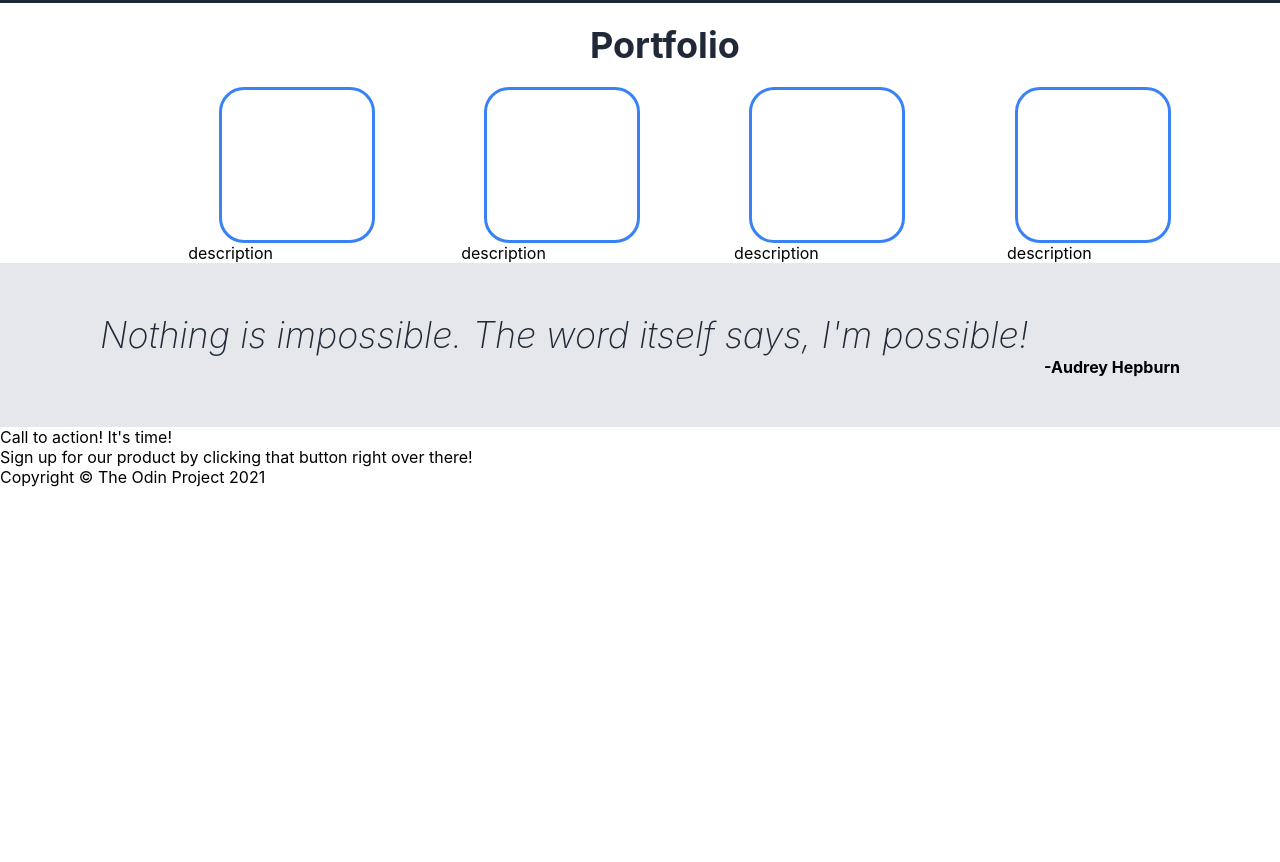
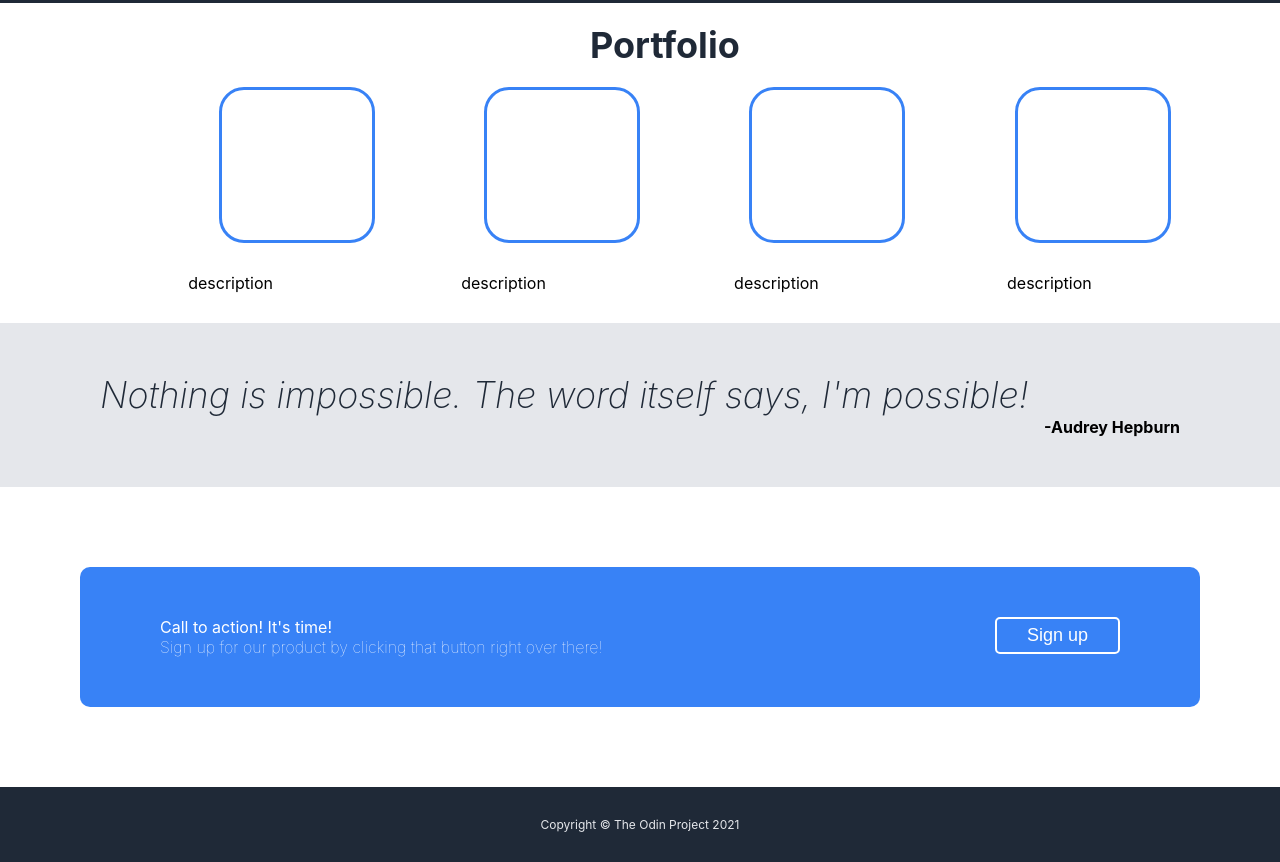
Before and after one commit to ba127c/landing-page, a plain HTML site: page index.html in a window 1280 px wide. Shown: the part 315-1177 px from the top of the page. Before the commit the page ends 802 px from the top, so only its background shows below. Drawn offline with Linux system fonts and the light colour scheme.

Commit message:
finish website mockup - finish basic project

```diff
--- a/index.html
+++ b/index.html
@@ -35,7 +35,7 @@
                     <p>We love cute designs.</p>
                 </div>
 
-                <button type="button">Sign up</button>
+                <button class="button">Sign up</button>
             </div>
 
             <div class="right-side">
@@ -83,13 +83,16 @@
     <div class=""></div>
 
     <div class="call-to-action">
-        <div class="title-call-action">Call to action! It's time!</div>
-        <div class="details">Sign up for our product by clicking that button right over there!</div>
+        <div class="a">
+            <div class="title-call-action">Call to action! It's time!</div>
+            <div class="details">Sign up for our product by clicking that button right over there!</div>
+        </div>
+        <div class="b">
+        <button class="button2">Sign up</button>
+        </div>
     </div>
 
     <div class="footer">Copyright © The Odin Project 2021</div>
 
-
-
 </body>
 </html>
--- a/style.css
+++ b/style.css
@@ -30,6 +30,10 @@ button {
     border-radius: 5px;
     padding: 6px 30px;
     font-size: 18px;
+}
+
+.button2 {
+    border: 2px solid white;
 }
 
 .title {
@@ -74,6 +78,7 @@ button {
     display: flex;
     flex-direction: row;
     justify-content: space-evenly;
+    margin-bottom: 30px;
 }
 
 .square {
@@ -88,7 +93,6 @@ button {
 .grey {
     background: #E5E7EB;
     padding: 100px;
-    padding-top: 15px;
     padding: 50px 100px;
 }
 
@@ -103,3 +107,27 @@ button {
     font-weight: bold;
     text-align: end;
 }
+
+.call-to-action {
+    background-color: #3882F6;
+    text-align: start;
+    margin: 80px;
+    border-radius: 10px;
+    color: white;
+    padding: 50px 80px;
+    display: flex;
+    justify-content: space-between;
+    gap: 12px;
+}
+
+.details {
+    font-weight: lighter;
+}
+
+.footer {
+   background-color: #1F2937;
+   color: #E5E7EB;
+   text-align: center;
+   padding: 30px 60px;
+   font-size: 12px;
+}
```
